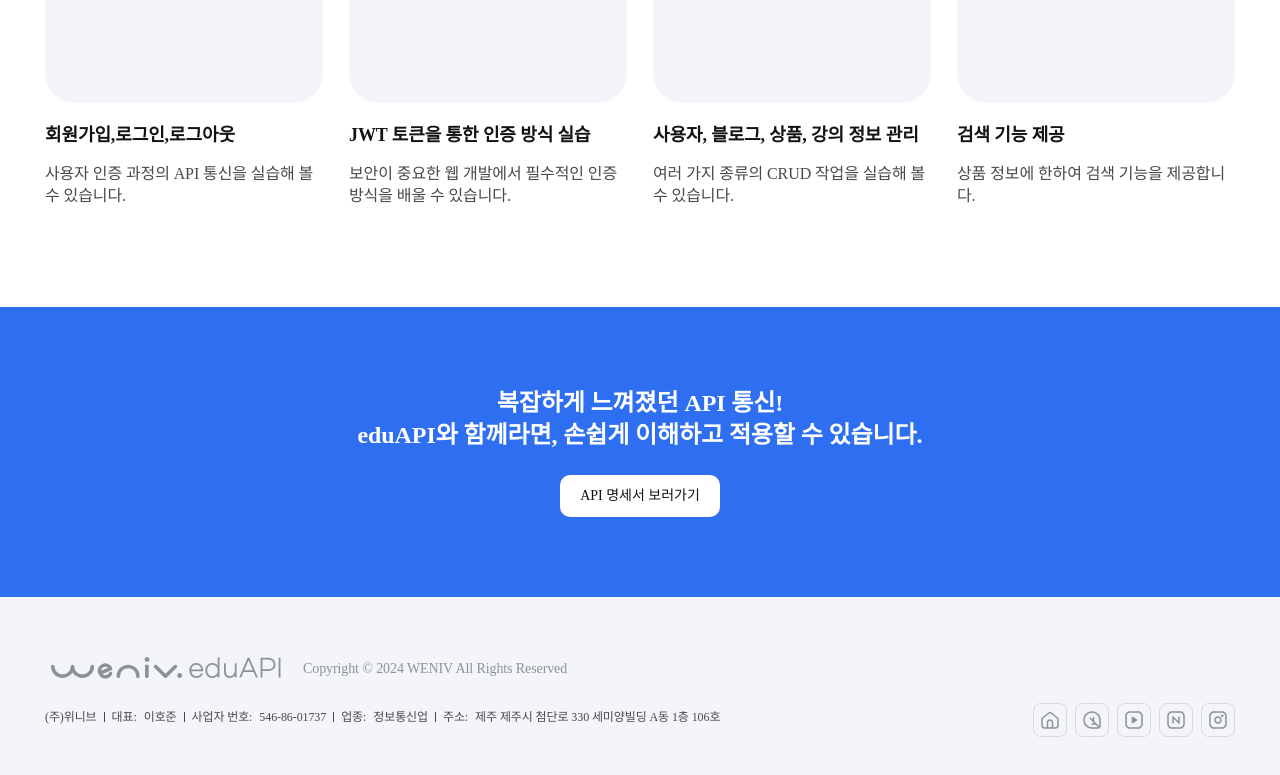
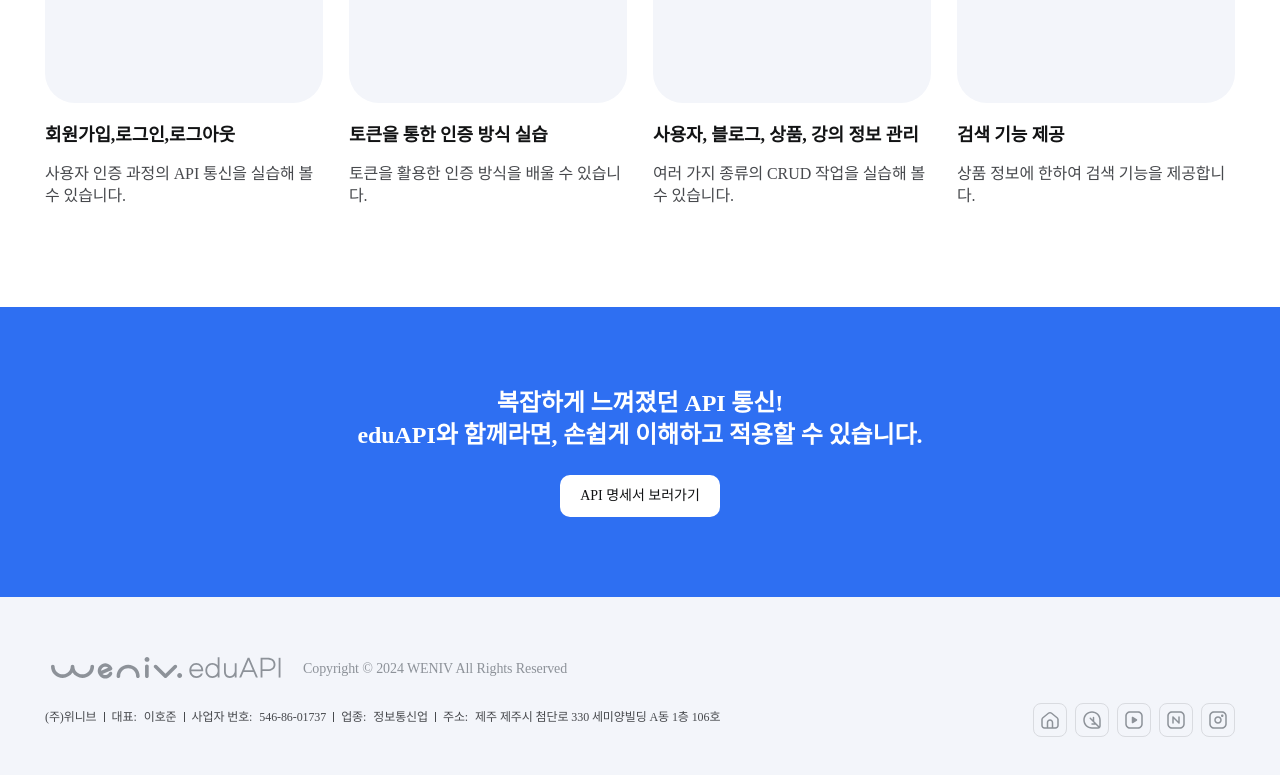
Before and after one commit to weniv/weniv_eduAPI, a React (Create React App) app: page /landing in a window 1280 px wide. Shown: the part 2574-3349 px from the top of the page. Built offline with nearby package versions, Linux system fonts and the light colour scheme; the HTML template or start-up script is replaced by a standard one; a web font is replaced by a local one.

Commit message:
:lipstick: UI : API 랜딩페이지 문구 변경
API 랜딩페이지 문구 수정건 변경

```diff
--- a/src/components/main/Main.jsx
+++ b/src/components/main/Main.jsx
@@ -98,10 +98,8 @@ const Main = () => {
             <div>
               <img src={Medal} alt="" />
             </div>
-            <span>JWT 토큰을 통한 인증 방식 실습</span>
-            <p>
-              보안이 중요한 웹 개발에서 필수적인 인증 방식을 배울 수 있습니다.
-            </p>
+            <span>토큰을 통한 인증 방식 실습</span>
+            <p>토큰을 활용한 인증 방식을 배울 수 있습니다.</p>
           </li>
           <li className={styles.func_li}>
             <div>
```
